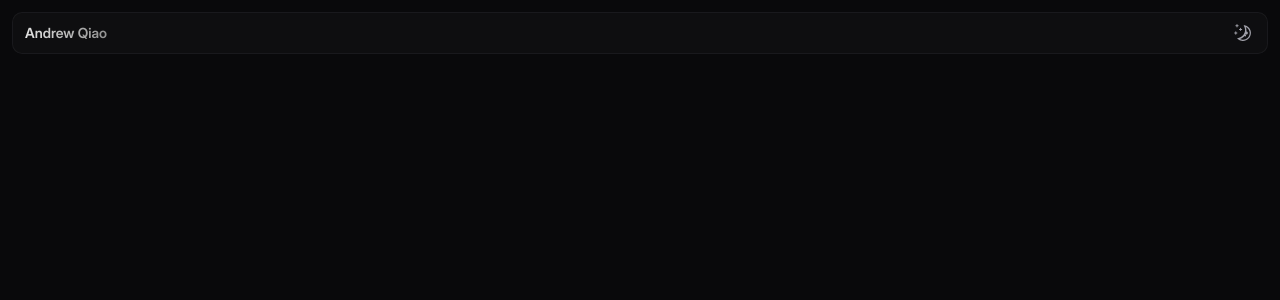
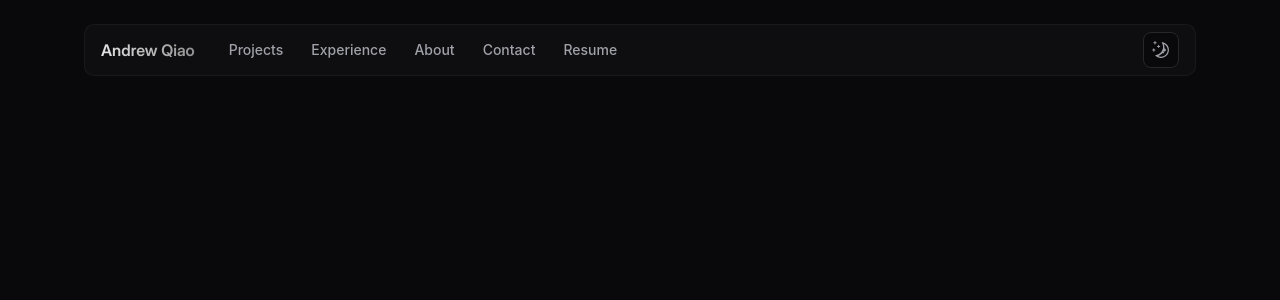
Before and after one commit to qiaoandrew/personal-website, a Next.js app: page / in a window 1280 px wide. Shown: the top 300 px of the page. Built offline with nearby package versions, Linux system fonts and the light colour scheme; a web font is replaced by a local one.

Commit message:
desktop navigation

```diff
--- /dev/null
+++ b/src/components/navigation/CommandMenuTrigger.tsx
@@ -0,0 +1,3 @@
+export default function CommandMenuTrigger() {
+  return <></>;
+}
--- /dev/null
+++ b/src/components/navigation/DesktopMenu.tsx
@@ -0,0 +1,32 @@
+import { HEADER_MENU } from "~/constants/navigation";
+import _Link from "~/components/ui/_Link";
+import type { HeaderMenuItem } from "~/types/navigation";
+
+interface DesktopMenuProps {
+  setActiveDesktopMenuSubItems: React.Dispatch<
+    React.SetStateAction<HeaderMenuItem["subItems"]>
+  >;
+}
+
+export default function DesktopMenu({
+  setActiveDesktopMenuSubItems,
+}: DesktopMenuProps) {
+  return (
+    <nav className="hidden items-stretch gap-x-2 self-stretch xl:flex">
+      {HEADER_MENU.slice(1).map((item) => (
+        <_Link
+          href={item.href}
+          onMouseEnter={() =>
+            item.subItems
+              ? setActiveDesktopMenuSubItems(item.subItems)
+              : setActiveDesktopMenuSubItems([])
+          }
+          className="text-muted-foreground text-3.5 hover:text-foreground flex items-center px-2.5 py-1.5 font-medium transition-colors"
+          key={item.id}
+        >
+          <span>{item.label}</span>
+        </_Link>
+      ))}
+    </nav>
+  );
+}
--- /dev/null
+++ b/src/components/navigation/DesktopSubMenu.tsx
@@ -0,0 +1,27 @@
+import type { HeaderMenuItem } from "~/types/navigation";
+import _Link from "~/components/ui/_Link";
+
+interface DesktopSubMenuProps {
+  items: HeaderMenuItem["subItems"];
+}
+
+export default function DesktopSubMenu({
+  items: activeDesktopSubMenuItems,
+}: DesktopSubMenuProps) {
+  return (
+    <div className="hidden h-52 grid-cols-4 gap-x-4 px-4 pb-4 xl:grid">
+      {activeDesktopSubMenuItems.map((item) => (
+        <_Link
+          href={item.href}
+          className="rounded-2.5 bg-secondary dark:bg-secondary/30 flex flex-col gap-y-1 p-3.5"
+          key={item.id}
+        >
+          <span className="text-3.5 font-medium">{item.label}</span>
+          <span className="text-3.5 text-muted-foreground leading-5.5">
+            {item.description}
+          </span>
+        </_Link>
+      ))}
+    </div>
+  );
+}
--- a/src/components/navigation/Header.tsx
+++ b/src/components/navigation/Header.tsx
@@ -2,33 +2,74 @@
 
 import Link from "next/link";
 import dynamic from "next/dynamic";
-import { useState } from "react";
+import { useEffect, useState } from "react";
 
 import { cn } from "~/utils/tailwind";
+import type { HeaderMenuItem } from "~/types/navigation";
 import GradientText from "~/components/effects/GradientText";
 import MobileMobileToggle from "~/components/navigation/MobileMenuToggle";
 import MobileMenu from "~/components/navigation/MobileMenu";
+import DesktopMenu from "~/components/navigation/DesktopMenu";
+import CommandMenuTrigger from "~/components/navigation/CommandMenuTrigger";
+import DesktopSubMenu from "~/components/navigation/DesktopSubMenu";
 
 const ThemeToggle = dynamic(() => import("./ThemeToggle"), {
   ssr: false,
-  loading: () => <div className="size-8" />,
+  loading: () => <div className="size-9" />,
 });
 
 export default function Header() {
   const [isMobileMenuOpen, setIsMobileMenuOpen] = useState<boolean>(false);
+  const [activeDesktopMenuSubItems, setActiveDesktopMenuSubItems] = useState<
+    HeaderMenuItem["subItems"]
+  >([]);
+
+  useEffect(() => {
+    const handleKeyDown = (e: KeyboardEvent) => {
+      if (e.key === "Escape") {
+        setActiveDesktopMenuSubItems([]);
+      }
+    };
+    document.addEventListener("keydown", handleKeyDown);
+    return () => {
+      document.removeEventListener("keydown", handleKeyDown);
+    };
+  }, []);
 
   return (
     <header
+      onMouseLeave={() => setActiveDesktopMenuSubItems([])}
       className={cn(
         "rounded-2.5 border-border/50 bg-highlight/80 fixed inset-x-3 top-3 flex flex-col border backdrop-blur-sm transition-[height]",
-        isMobileMenuOpen ? "h-[calc(100dvh-1.5rem)]" : "h-[42px]",
+        "xl:inset-x-9 xl:top-6",
+        "2xl:inset-x-[calc((100vw-1112px)/2)]",
+        isMobileMenuOpen ? "h-[calc(100dvh-1.5rem)]" : "h-11",
+        activeDesktopMenuSubItems.length > 0 ? "xl:h-65" : "xl:h-13",
       )}
     >
-      <div className="flex h-10 items-center justify-between py-1 pr-1.5 pl-3">
-        <Link href="/" className="font-display text-3.5 font-semibold">
-          <GradientText>Andrew Qiao</GradientText>
-        </Link>
-        <div className="flex items-center gap-x-1">
+      <div
+        className={cn(
+          "flex h-10.5 shrink-0 items-stretch justify-between pr-1.5 pl-3",
+          "xl:h-12.5 xl:px-4",
+        )}
+      >
+        <div className="flex items-center">
+          <Link
+            href="/"
+            className="font-display text-3.5 xl:text-4 font-semibold"
+          >
+            <GradientText>Andrew Qiao</GradientText>
+          </Link>
+          <div
+            onMouseEnter={() => setActiveDesktopMenuSubItems([])}
+            className="hidden w-6 self-stretch xl:block"
+          />
+          <DesktopMenu
+            setActiveDesktopMenuSubItems={setActiveDesktopMenuSubItems}
+          />
+        </div>
+        <div className="flex items-center gap-x-1 xl:gap-x-2">
+          <CommandMenuTrigger />
           <ThemeToggle />
           <MobileMobileToggle
             isMobileMenuOpen={isMobileMenuOpen}
@@ -36,7 +77,12 @@ export default function Header() {
           />
         </div>
       </div>
-      <MobileMenu setIsMobileMenuOpen={setIsMobileMenuOpen} />
+      {isMobileMenuOpen && (
+        <MobileMenu setIsMobileMenuOpen={setIsMobileMenuOpen} />
+      )}
+      {activeDesktopMenuSubItems.length > 0 && (
+        <DesktopSubMenu items={activeDesktopMenuSubItems} />
+      )}
     </header>
   );
 }
--- a/src/components/navigation/MobileMenu.tsx
+++ b/src/components/navigation/MobileMenu.tsx
@@ -8,8 +8,8 @@ interface MobileMenuProps {
 
 export default function MobileMenu({ setIsMobileMenuOpen }: MobileMenuProps) {
   return (
-    <ScrollArea className="h-full xl:hidden">
-      <nav className="flex flex-col gap-y-8 px-3 py-6">
+    <ScrollArea className="grow xl:hidden">
+      <nav className="flex flex-col gap-y-6 px-3 pt-6 pb-3">
         {HEADER_MENU.map((item) => (
           <_Link
             href={item.href}
--- a/src/components/navigation/ThemeToggle.tsx
+++ b/src/components/navigation/ThemeToggle.tsx
@@ -14,7 +14,7 @@ export default function ThemeToggle() {
       variant="ghost"
       subject="icon"
       size="sm"
-      className="text-muted-foreground [&_svg]:size-4.5"
+      className="text-muted-foreground xl:bg-background xl:border [&_svg]:size-4.5"
     >
       <Icon />
     </Button>
--- a/src/components/ui/Button.tsx
+++ b/src/components/ui/Button.tsx
@@ -5,9 +5,9 @@ import { cn, tv } from "~/utils/tailwind";
 
 const buttonVariants = tv({
   base: [
-    "relative inline-flex items-center justify-center font-medium whitespace-nowrap transition-colors",
+    "relative inline-flex items-center justify-center font-medium whitespace-nowrap transition-colors cursor-pointer",
     "focus-visible:ring-ring focus-visible:ring-1 focus-visible:outline-hidden",
-    "disabled:pointer-events-none disabled:opacity-50",
+    "disabled:pointer-events-none disabled:opacity-50 disabled:cursor-none",
     "[&_svg]:pointer-events-none [&_svg]:shrink-0",
   ],
   variants: {
--- a/src/constants/navigation.ts
+++ b/src/constants/navigation.ts
@@ -1,10 +1,43 @@
 import type { HeaderMenuItem } from "~/types/navigation";
 
 export const HEADER_MENU: HeaderMenuItem[] = [
-  { id: "home", label: "Home", href: "/" },
-  { id: "projects", label: "Projects", href: "/#projects" },
-  { id: "experience", label: "Experience", href: "/#experience" },
-  { id: "about", label: "About", href: "/#about" },
-  { id: "contact", label: "Contact", href: "/#contact" },
-  { id: "resume", label: "Resume", href: "/resume.pdf" },
+  { id: "home", label: "Home", href: "/", subItems: [] },
+  {
+    id: "projects",
+    label: "Projects",
+    href: "/#projects",
+    subItems: [
+      {
+        id: "pethsapp",
+        href: "/projects/pethsapp",
+        label: "Pethsapp",
+        description:
+          "Built my high school's mobile app, loved by 1200+ students.",
+      },
+      {
+        id: "snowflake-notebooks",
+        href: "https://www.snowflake.com/en/blog/introducing-snowflake-notebooks/",
+        label: "Snowflake Notebooks",
+        description:
+          "An end-to-end interactive environment for daata & AI teams.",
+      },
+      {
+        id: "quadratic-ui",
+        href: "https://quadratic-ui.com/",
+        label: "quadratic/ui",
+        description:
+          "Beautiful components to build your next side project faster.",
+      },
+      {
+        id: "coming-soon",
+        href: "#",
+        label: "Coming soon...",
+        description: "Working on something new and fun!",
+      },
+    ],
+  },
+  { id: "experience", label: "Experience", href: "/#experience", subItems: [] },
+  { id: "about", label: "About", href: "/#about", subItems: [] },
+  { id: "contact", label: "Contact", href: "/#contact", subItems: [] },
+  { id: "resume", label: "Resume", href: "/resume.pdf", subItems: [] },
 ];
--- a/src/styles/globals.css
+++ b/src/styles/globals.css
@@ -197,7 +197,7 @@
     --border: 240 6% 90%;
     --input: 240 6% 90%;
     --ring: 240 5% 65%;
-    --highlight: 0 0% 95%;
+    --highlight: 0 0% 98%;
 
     --gradient-foreground: 90deg, #000 0%, #8f8f8f 100%;
   }
--- a/src/types/navigation.ts
+++ b/src/types/navigation.ts
@@ -1,5 +1,6 @@
 export type HeaderMenuItem = {
   id: string;
+  href: string;
   label: string;
-  href: string;
+  subItems: { id: string; href: string; label: string; description: string }[];
 };
```
